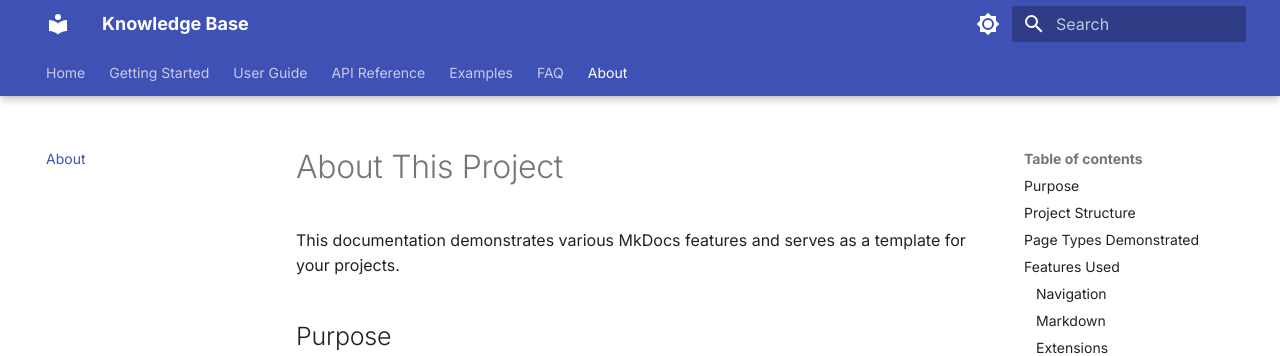
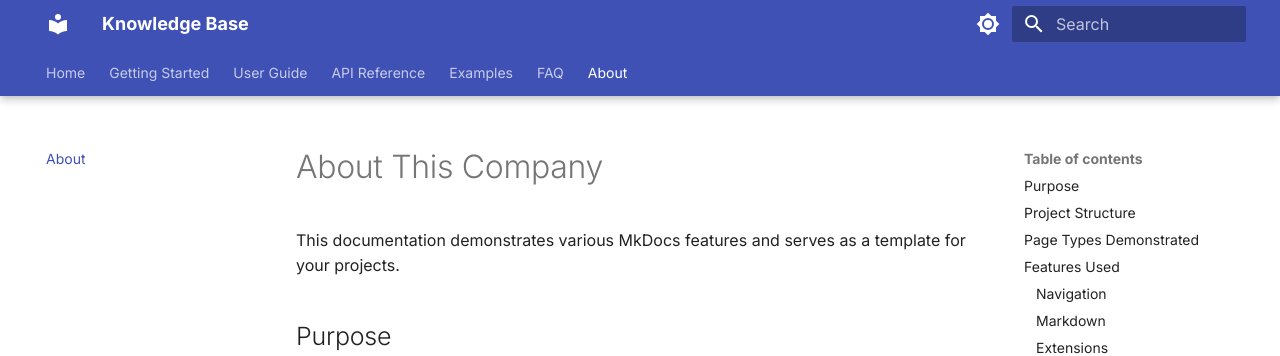
Before and after one commit to bansaritech/knowledge-base, an MkDocs documentation site: the page built from docs/about.md, in a window 1280 px wide and 900 px high. Shown: the top 356 px of the window. Built offline with MkDocs 1.6.1 and Material for MkDocs 9.7.7, drawn with Linux system fonts in a browser that asks for light colours.

Commit message:
small change

```diff
--- a/docs/about.md
+++ b/docs/about.md
@@ -1,4 +1,4 @@
-# About This Project
+# About This Company
 
 This documentation demonstrates various MkDocs features and serves as a template for your projects.
 
@@ -38,14 +38,14 @@ knowledge-base/
 
 ## Page Types Demonstrated
 
-| Page Type | Example | Use Case |
-|-----------|---------|----------|
-| Landing Page | `index.md` | Project overview, quick links |
-| Tutorial | `quickstart.md` | Step-by-step guides |
-| Reference | `configuration.md` | Configuration options |
-| API Docs | `endpoints.md` | API reference documentation |
-| FAQ | `faq.md` | Common questions |
-| Examples | `code-examples.md` | Code samples, recipes |
+| Page Type    | Example            | Use Case                      |
+| ------------ | ------------------ | ----------------------------- |
+| Landing Page | `index.md`         | Project overview, quick links |
+| Tutorial     | `quickstart.md`    | Step-by-step guides           |
+| Reference    | `configuration.md` | Configuration options         |
+| API Docs     | `endpoints.md`     | API reference documentation   |
+| FAQ          | `faq.md`           | Common questions              |
+| Examples     | `code-examples.md` | Code samples, recipes         |
 
 ## Features Used
 
```
Also changed, not shown: 1 other file.
